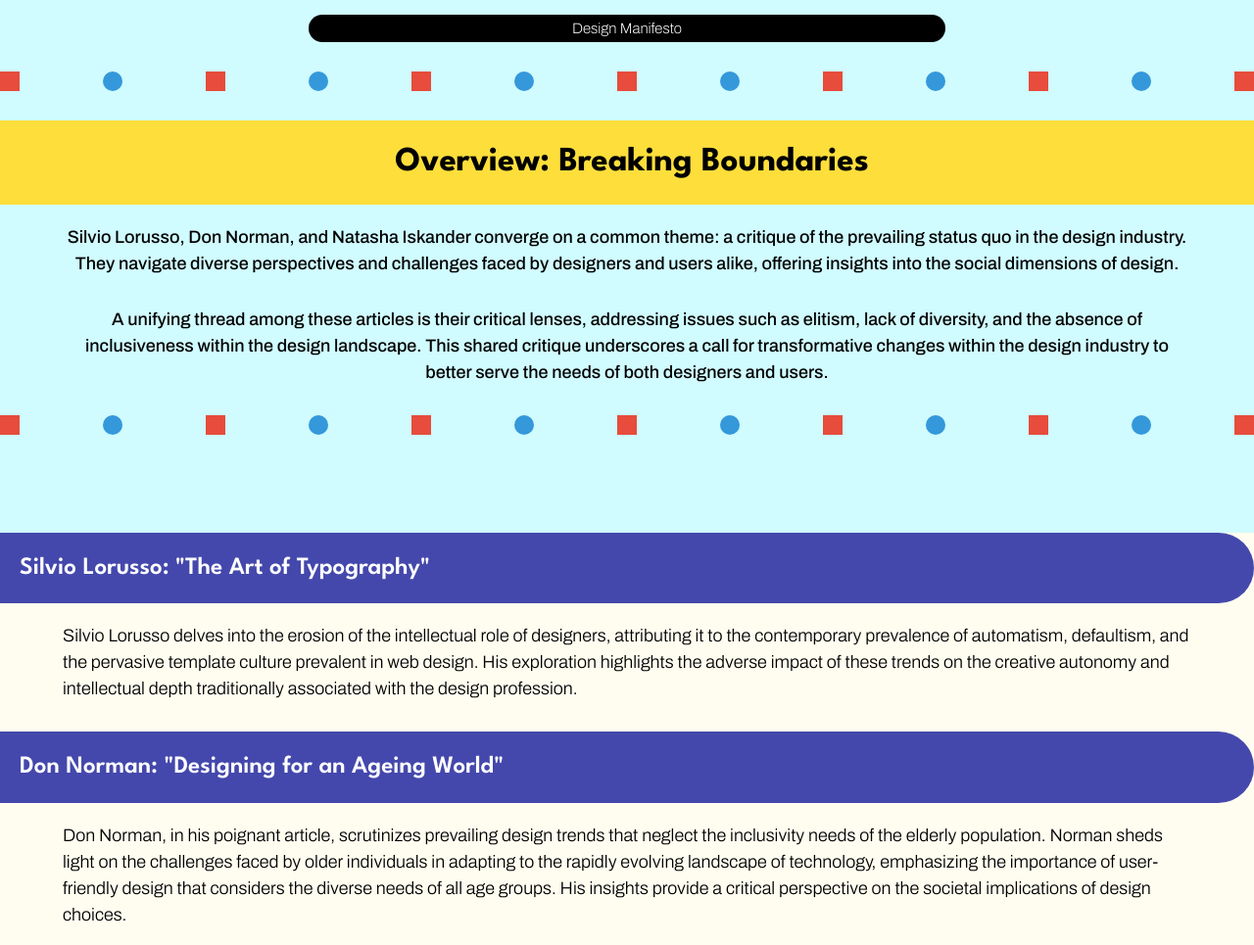
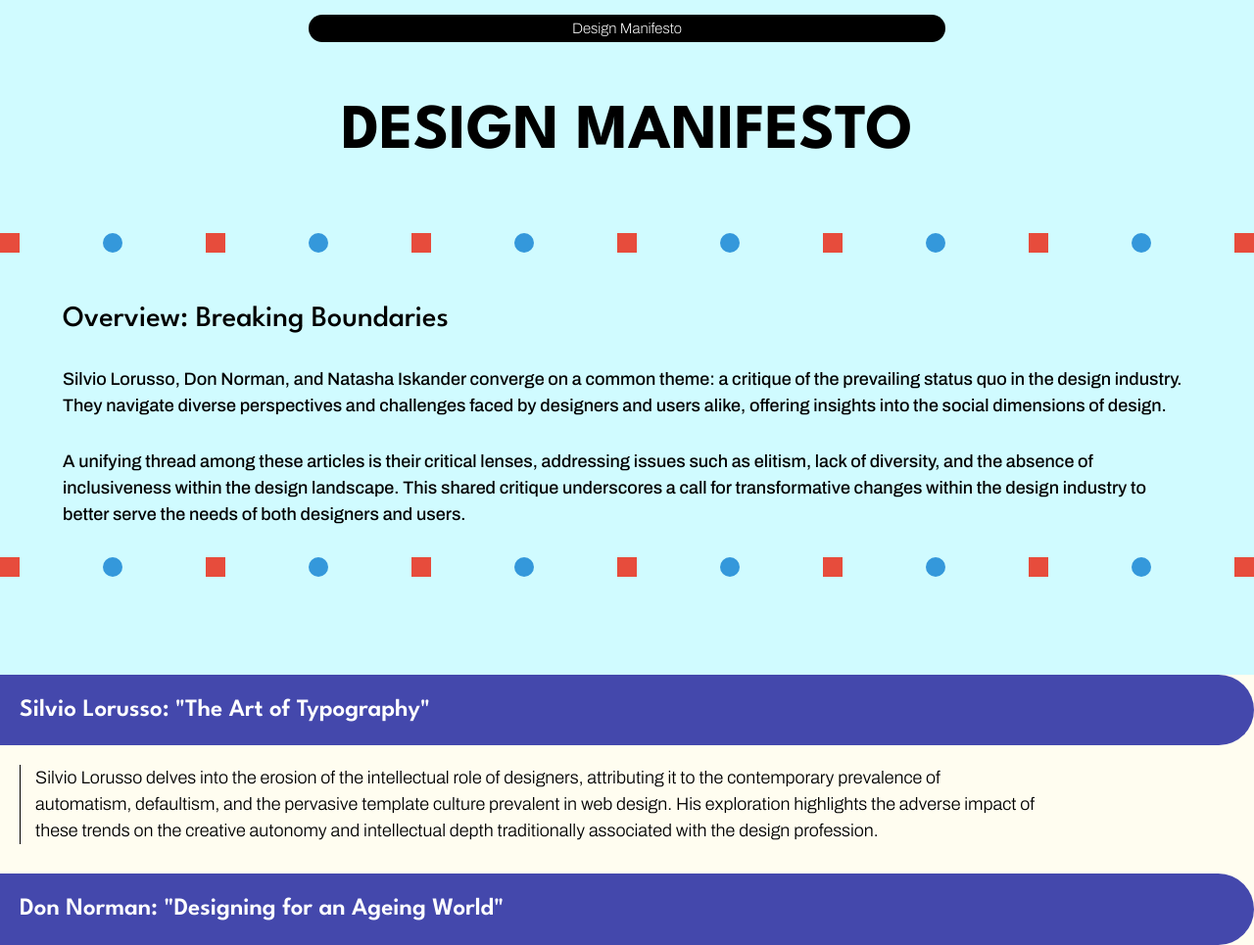
Before and after one commit to lucykim0921/binding, a plain HTML site: page index.html in a window 1280 px wide. Shown: the top 965 px of the page at 98% size. Drawn offline with Linux system fonts and the light colour scheme.

Commit message:
edit landing page overview composition

```diff
--- a/direction-2.css
+++ b/direction-2.css
@@ -172,14 +172,13 @@ footer p {
 
 .overview h3 {
     font-family: 'league spartan', sans serif;
-    background-color: #FDDE3B;
-    margin-left: -10px;
-    margin-right: -10px;
+    background-color:#D0FBFF;
+    margin: auto;
     padding: 20px;
-    padding-left: 30px;
-    margin-top: -20px;
-    margin-bottom: 20px;
-    font-size: 35px;
+    /* padding-left: 30px; */
+    /* margin-top: -20px; */
+    margin-bottom: 40px;
+    font-size: 65px;
     line-height: 1.3;
     justify-content: center;
     text-align: center;
@@ -188,7 +187,7 @@ footer p {
 .overview p {
     width: 90%;
     font-weight: 500;
-    text-align: center;
+    /* text-align: center; */
 }
 
 .articles {
@@ -245,6 +244,10 @@ footer p {
 
 .collapsible-text p {
     margin-top: 20px;
+    border-left: solid black 1px;
+    padding-left: 15px;
+    margin-left: 20px;
+    width: 80%;
 }
 
 .colophon h3 {
--- a/index.html
+++ b/index.html
@@ -19,6 +19,7 @@
 </header>
 
 <section class="overview">
+    <h3>DESIGN MANIFESTO</h3>
 
     <div class="divider_section">
         <div class="divider"></div>
@@ -36,7 +37,7 @@
         <div class="divider"></div>
     </div>
 
-    <h3>Overview: <nobr>Breaking Boundaries</nobr></h3>
+    <h2>Overview: <nobr>Breaking Boundaries</nobr></h2>
     <p>Silvio Lorusso, Don Norman, and Natasha Iskander converge on a common theme: a critique of the prevailing status quo in the design industry. They navigate diverse perspectives and challenges faced by designers and users alike, offering insights into the social dimensions of design. </p>
     <p>A unifying thread among these articles is their critical lenses, addressing issues such as elitism, lack of diversity, and the absence of inclusiveness within the design landscape. This shared critique underscores a call for transformative changes within the design industry to better serve the needs of both designers and users.</p>
 
@@ -84,7 +85,7 @@
 </div>
 
 <section class="colophon">
-    <h3>Designed by LUCY KIM, MPS Communication Design, Parson School of Design</h3>
+    <h3>Designer's note</h3>
     <p>In crafting this website, I aimed to seamlessly blend functionality and aesthetics. Prioritizing typographic elements, the design prioritizes an immersive experience that guides users through the captivating insights of design luminaries Lorusso, Norman, and Iskander.</p>
     <p>I extend my gratitude to the inspiring voices in the design community, including Lorusso, Norman, and Iskander, whose insights form the foundation of the articles showcased on this platform. Special thanks to the Parsons community for fostering an environment of creativity and innovation.</p>
     <p>Contact: kiml696@newschool.edu</p>
```
